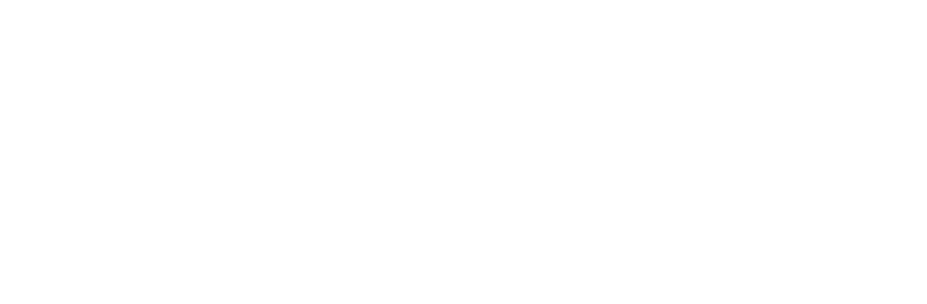
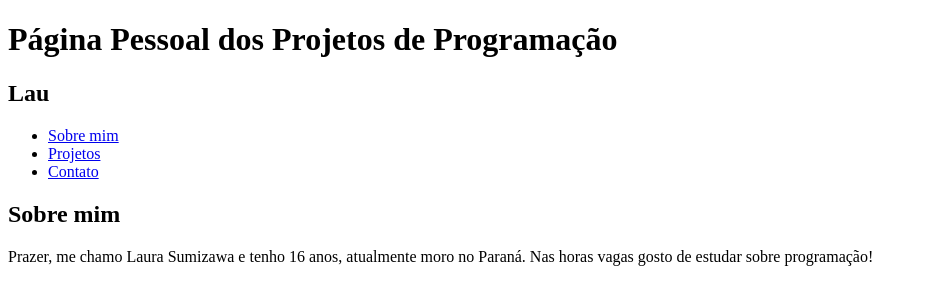
Before and after one commit to lsumizawaa/portlau, a plain HTML site: page index.html in a window 1280 px wide. Shown: the whole page, without its empty margins (0-927 px from the left). Drawn offline with Linux system fonts and the light colour scheme.

Commit message:
Add files via upload

```diff
--- a/index.html
+++ b/index.html
@@ -8,10 +8,19 @@
 </head>
 <body>
     <header>
-
+        <h1>Página Pessoal dos Projetos de Programação</h1>
+        <h2>Lau</h2>
+        <nav>
+            <ul>
+                <li><a href="#sobre">Sobre mim</a></li>
+                <li><a href="#projetos">Projetos</a></li>
+                <li><a href="#contatos">Contato</a></li>
+            </ul>
+        </nav>
     </header>
-    <section>
-
+    <section id="sobre">
+        <h2>Sobre mim</h2>
+        <p>Prazer, me chamo Laura Sumizawa e tenho 16 anos, atualmente moro no Paraná. Nas horas vagas gosto de estudar sobre programação!</p>
     </section>
     <section>
 
```
